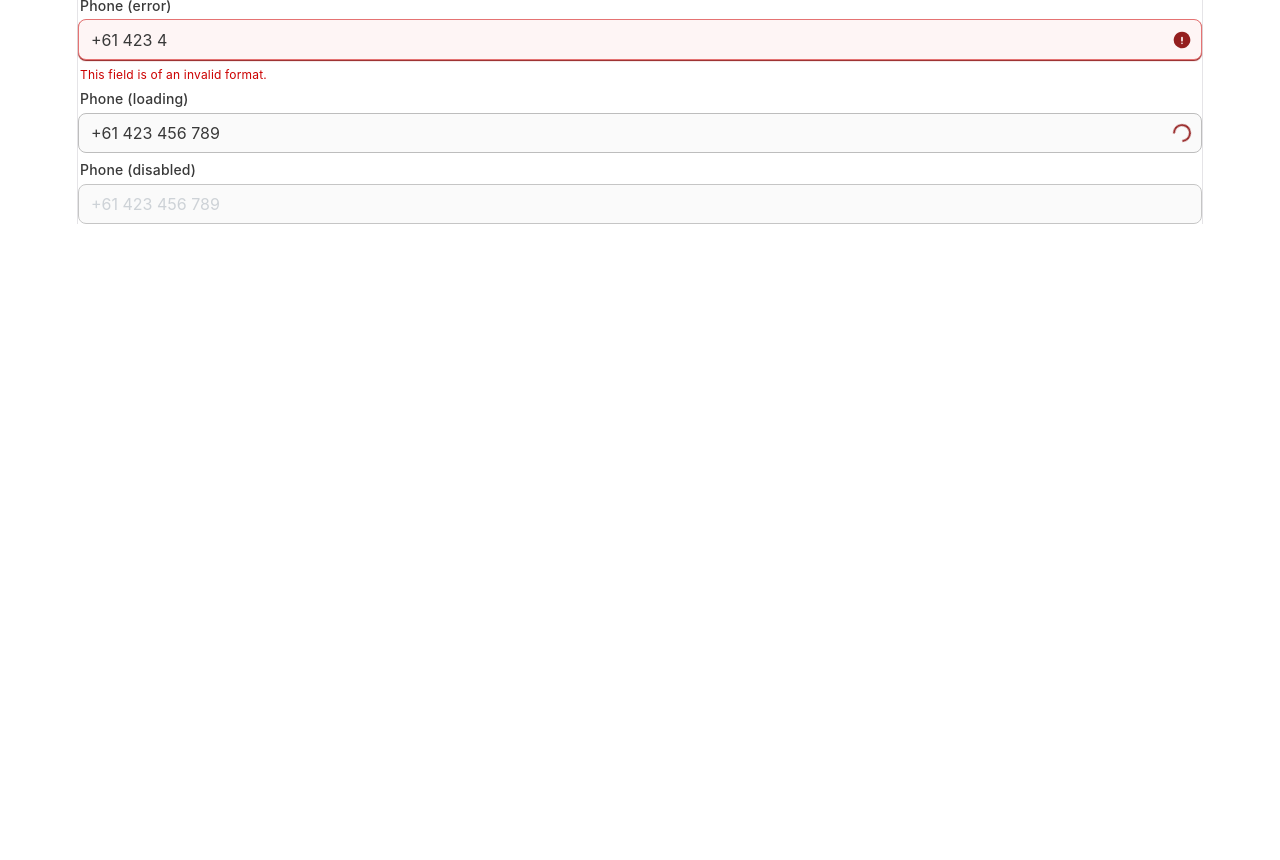
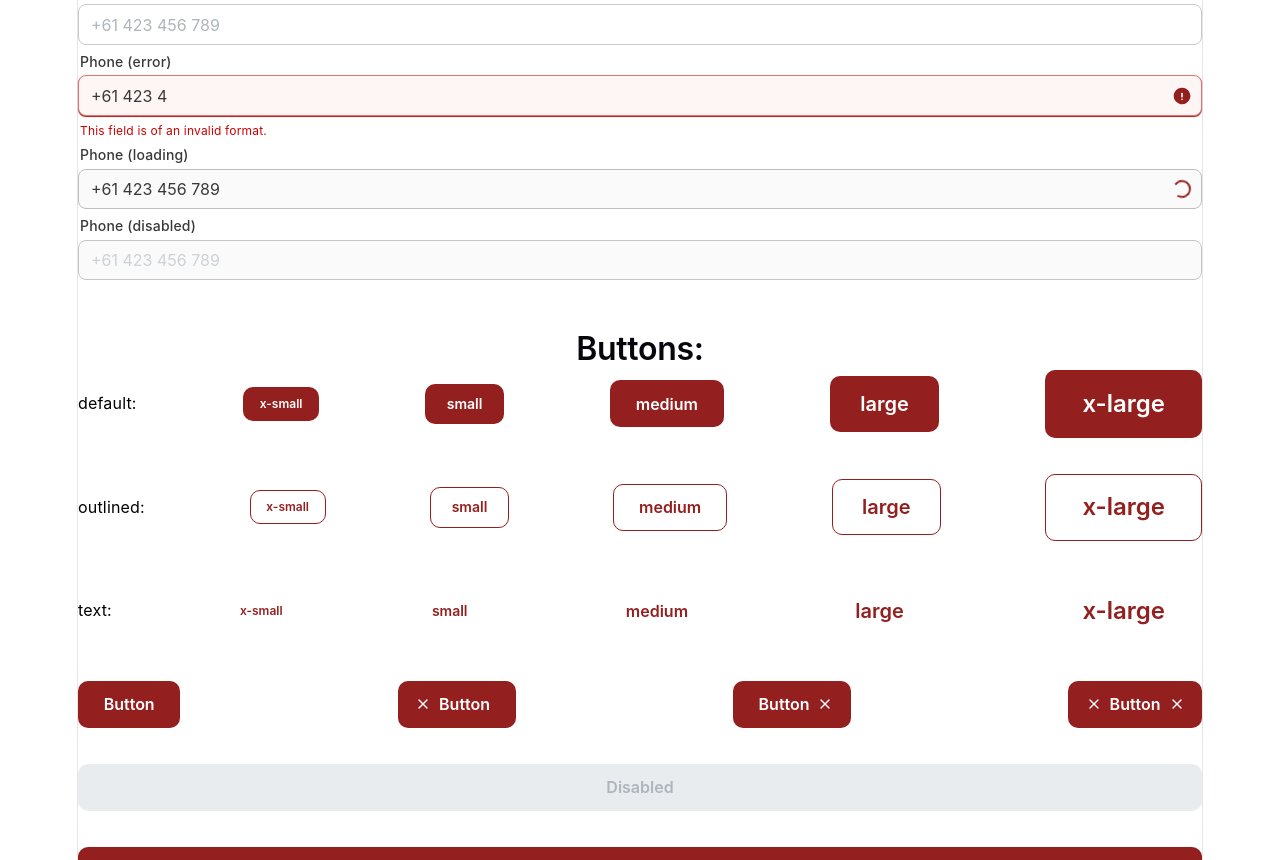
Before and after one commit to MBH-UNSW/MbhWeb, a React (Vite) app in the folder ubhWebApp/: page / in a window 1280 px wide. Shown: the part 1940-2800 px from the top of the page. Before the commit the page ends 2164 px from the top, so only its background shows below. Built offline with nearby package versions, Linux system fonts and the light colour scheme.

Commit message:
feat: added button component

```diff
--- a/ubhWebApp/package.json
+++ b/ubhWebApp/package.json
@@ -16,6 +16,7 @@
     "@mantine/core": "^9.1.0",
     "@mantine/hooks": "^9.1.0",
     "@tabler/icons-react": "^3.44.0",
+    "lucide-react": "^1.14.0",
     "react": "^19.2.5",
     "react-dom": "^19.2.5",
     "react-router-dom": "^7.14.2"
--- a/ubhWebApp/src/components/buttons/Button.tsx
+++ b/ubhWebApp/src/components/buttons/Button.tsx
@@ -1,9 +1,62 @@
-import { Button } from "@mantine/core";
+import { Button as MantineButton } from "@mantine/core";
+import { type LucideIcon } from "lucide-react";
 
-export default function UBHButton(props: any) {
-    return (
-        <Button {...props}>
-            {props.children}
-        </Button>
-    );
+type ButtonVariant = 'default' | 'outlined' | 'text';
+
+type ButtonSize = 'xs' | 'sm' | 'md' | 'lg' | 'xl';
+
+type ButtonProps = {
+  children: React.ReactNode;
+  variant?: ButtonVariant;
+  size?: ButtonSize;
+  leftIcon?: LucideIcon;
+  rightIcon?: LucideIcon;
+  disabled?: boolean;
+  onClick?: () => void;   // Temporary Placeholder
+  fullWidth?: boolean;
+};
+
+export function Button({
+  children,
+  variant = 'default',
+  size = 'md',
+  leftIcon: LeftIcon,
+  rightIcon: RightIcon,
+  disabled,
+  onClick,
+  fullWidth
+}: ButtonProps) {
+  let mantineVariant = 'filled';
+
+  if (variant === 'outlined') {
+    mantineVariant = 'outline';
+  } else if (variant === 'text') {
+    mantineVariant = 'transparent';
+  }
+
+  let iconSize = 16;
+
+  if (size === 'xs') {
+    iconSize = 12;
+  } else if (size === 'sm') {
+    iconSize = 14;
+  } else if (size === 'lg') {
+    iconSize = 20;
+  } else if (size === 'xl') {
+    iconSize = 24;
+  }
+
+  return (
+    <MantineButton
+      variant={mantineVariant}
+      size={size}
+      disabled={disabled}
+      onClick={onClick}
+      fullWidth={fullWidth}
+      leftSection={LeftIcon ? <LeftIcon size={iconSize} /> : undefined}
+      rightSection={RightIcon ? <RightIcon size={iconSize} /> : undefined}
+    >
+      {children}
+    </MantineButton>
+  );
 }
--- a/ubhWebApp/src/pages/AllComponents.tsx
+++ b/ubhWebApp/src/pages/AllComponents.tsx
@@ -1,11 +1,16 @@
 import { Header1, Header2, Header3, Header4, Header5 } from "../components/typography/Header";
 import { Body1, Body2, Caption } from "../components/typography/Body";
 import { Input } from "../components/input/Input";
+import { Button } from "../components/buttons/Button";
+
+import { X } from 'lucide-react';   // placeholder, maybe we can move this into individual wrapper for icons.
 
 export default function AllComponents() {
   return (
     <div>
       <Header1>UBH Components Library</Header1>
+
+      {/* <-- TYPOGRAPHY SECTION --> */}
       <Header2>Typography</Header2>
       <section>
         <Header1>Header 1</Header1>
@@ -32,7 +37,10 @@ export default function AllComponents() {
 
         <Caption>Caption / Label - 12px</Caption>
       </section>
-      <Header4>Inputs:</Header4>
+      {/* INPUTS */}
+      <section style={{ marginTop: "48px" }}>
+        <Header2>Inputs:</Header2>
+
         <Input variant='single-line' label='Single-line (default ⇒ hover ⇒ focused ⇒ filled)' placeholder='Enter text' />
         <Input variant='single-line' label='Single-line (error)' value='Text error' error='This field is required.'/>
         <Input variant='single-line' label='Single-line (loading)' loading={true}/>
@@ -53,6 +61,131 @@ export default function AllComponents() {
         <Input variant='phone' label='Phone (error)' value='+61 423 4' error='This field is of an invalid format.'/>
         <Input variant='phone' label='Phone (loading)' value='+61 423 456 789' loading={true}/>
         <Input variant='phone' label='Phone (disabled)' placeholder='+61 423 456 789' disabled/>
+      </section>
+      {/* BUTTONS */}
+      <section style={{ marginTop: "48px" }}>
+        <Header2>Buttons:</Header2>
+        <div style={{
+          display: "flex",
+          flexDirection: "column",
+          gap: "36px"
+        }}>
+          <div style={{
+            display: "flex",
+            flexWrap: "wrap",
+            justifyContent: "space-between",
+            alignItems: "center",
+          }}>
+            <Body1>default:</Body1>
+            <Button variant='default' size='xs'>
+              x-small
+            </Button>
+
+            <Button variant='default' size='sm'>
+              small
+            </Button>
+
+            <Button variant='default' size='md'>
+              medium
+            </Button>
+
+            <Button variant='default' size='lg'>
+              large
+            </Button>
+
+            <Button variant='default' size='xl'>
+              x-large
+            </Button>
+          </div>
+
+          <div style={{
+            display: "flex",
+            flexWrap: "wrap",
+            justifyContent: "space-between",
+            alignItems: "center",
+          }}>
+            <Body1>outlined:</Body1>
+            <Button variant='outlined' size='xs'>
+              x-small
+            </Button>
+
+            <Button variant='outlined' size='sm'>
+              small
+            </Button>
+
+            <Button variant='outlined' size='md'>
+              medium
+            </Button>
+
+            <Button variant='outlined' size='lg'>
+              large
+            </Button>
+
+            <Button variant='outlined' size='xl'>
+              x-large
+            </Button>
+          </div>
+
+          <div style={{
+            display: "flex",
+            flexWrap: "wrap",
+            justifyContent: "space-between",
+            alignItems: "center",
+          }}>
+            <Body1>text:</Body1>
+            <Button variant='text' size='xs'>
+              x-small
+            </Button>
+
+            <Button variant='text' size='sm'>
+              small
+            </Button>
+
+            <Button variant='text' size='md'>
+              medium
+            </Button>
+
+            <Button variant='text' size='lg'>
+              large
+            </Button>
+
+            <Button variant='text' size='xl'>
+              x-large
+            </Button>
+          </div>
+
+          <div style={{
+            display: "flex",
+            flexWrap: "wrap",
+            justifyContent: "space-between",
+            alignItems: "center",
+          }}>
+            <Button>
+              Button
+            </Button>
+
+            <Button leftIcon={X}>
+              Button
+            </Button>
+
+            <Button rightIcon={X}>
+              Button
+            </Button>
+
+            <Button leftIcon={X} rightIcon={X}>
+              Button
+            </Button>
+          </div>
+
+          <Button variant='default' disabled>
+            Disabled
+          </Button>
+
+          <Button fullWidth>
+            Full Width
+          </Button>
+        </div>
+      </section>
     </div>
   );
 }
```
Also changed, not shown: 1 other file (tests, documents, lock files or other folders). Lines whose indentation alone changed are shown as unchanged.
